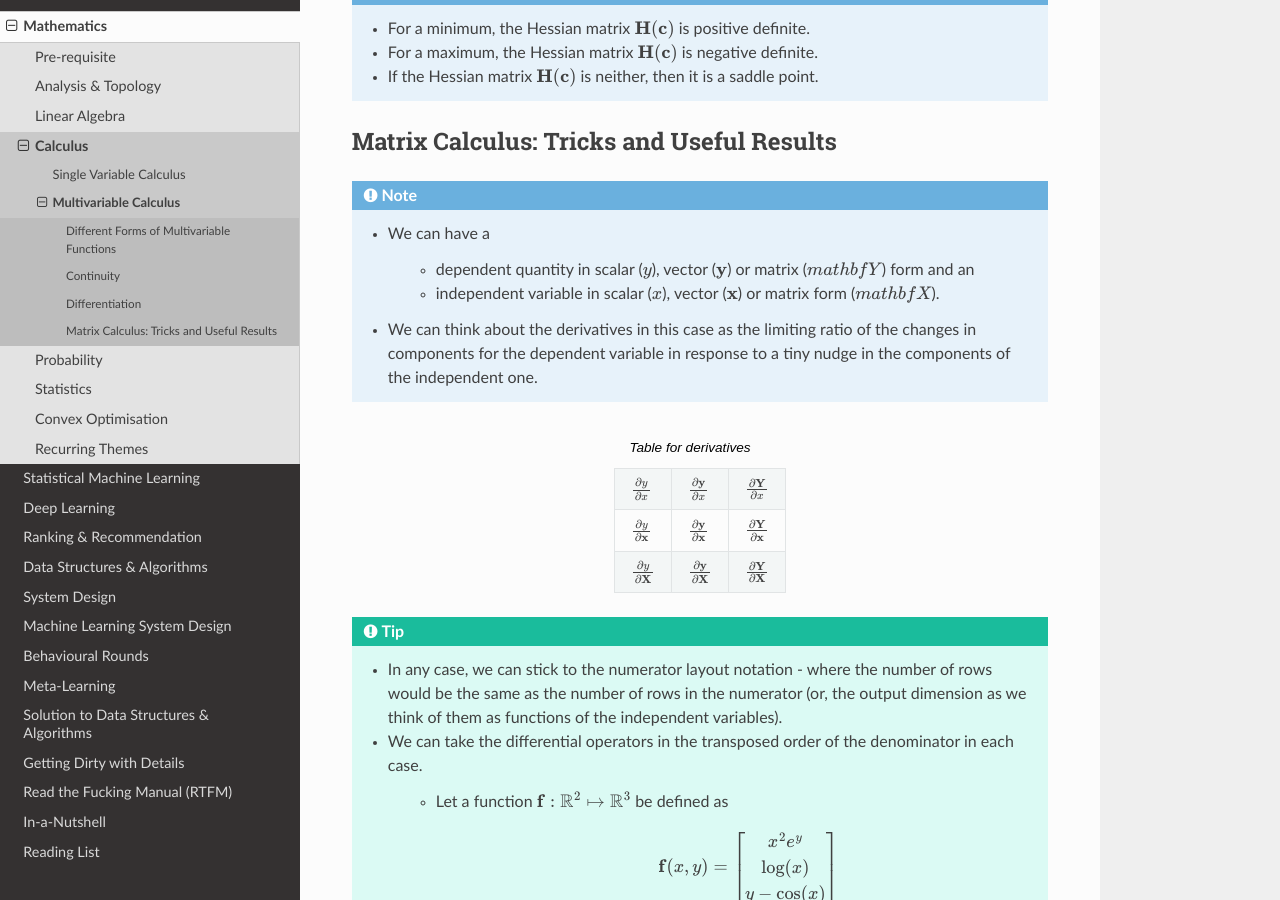
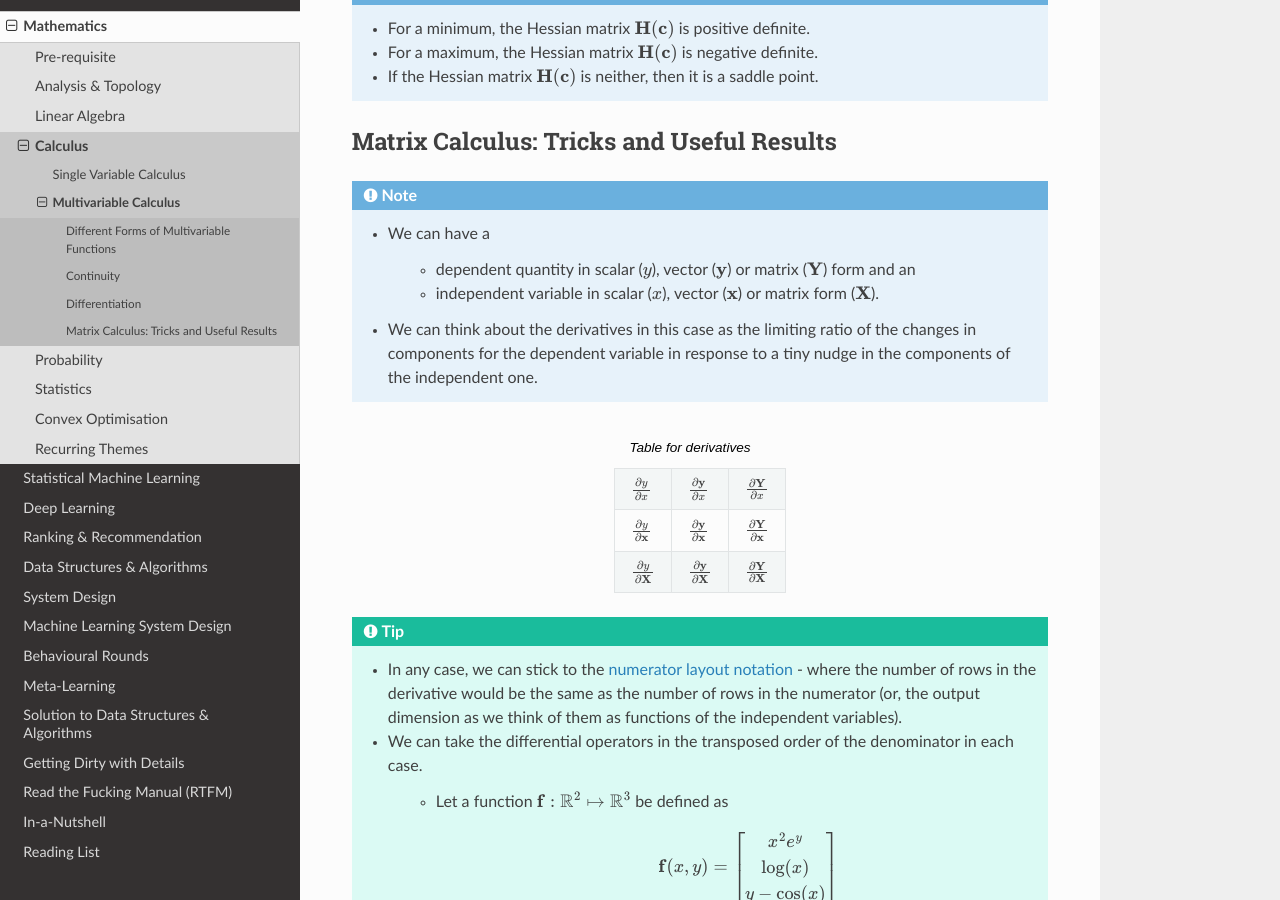
Before and after one commit to uselesstechjunks/leetcode, a Sphinx documentation site: the page built from docs/source/math/calc3/multi.rst, in a window 1280 px wide and 900 px high, scrolled down 7928 px. Built offline with Sphinx 7.4.7 and the Read the Docs theme 2.0.0, drawn with Linux system fonts in a browser that asks for light colours.

Commit message:
Update multi.rst

```diff
--- a/docs/source/math/calc3/multi.rst
+++ b/docs/source/math/calc3/multi.rst
@@ -242,8 +242,8 @@ Matrix Calculus: Tricks and Useful Results
 .. note::
 	* We can have a
 
-		* dependent quantity in scalar (:math:`y`), vector (:math:`\mathbf{y}`) or matrix (:math:`mathbf{Y}`) form and an
-		* independent variable in scalar (:math:`x`), vector (:math:`\mathbf{x}`) or matrix form (:math:`mathbf{X}`).
+		* dependent quantity in scalar (:math:`y`), vector (:math:`\mathbf{y}`) or matrix (:math:`\mathbf{Y}`) form and an
+		* independent variable in scalar (:math:`x`), vector (:math:`\mathbf{x}`) or matrix form (:math:`\mathbf{X}`).
 	* We can think about the derivatives in this case as the limiting ratio of the changes in components for the dependent variable in response to a tiny nudge in the components of the independent one.
 
 .. csv-table:: Table for derivatives
@@ -254,7 +254,7 @@ Matrix Calculus: Tricks and Useful Results
 	:math:`\frac{\partial y}{\mathop{\partial \mathbf{X}}}`, :math:`\frac{\partial \mathbf{y}}{\mathop{\partial \mathbf{X}}}`, :math:`\frac{\partial \mathbf{Y}}{\mathop{\partial \mathbf{X}}}`
 
 .. tip::
-	* In any case, we can stick to the numerator layout notation - where the number of rows would be the same as the number of rows in the numerator (or, the output dimension as we think of them as functions of the independent variables).
+	* In any case, we can stick to the `numerator layout notation <https://en.wikipedia.org/wiki/Matrix_calculus#Numerator-layout_notation>`_ - where the number of rows in the derivative would be the same as the number of rows in the numerator (or, the output dimension as we think of them as functions of the independent variables).
 	* We can take the differential operators in the transposed order of the denominator in each case.
 
 		* Let a function :math:`\mathbf{f}:\mathbb{R}^2\mapsto\mathbb{R}^3` be defined as
```
